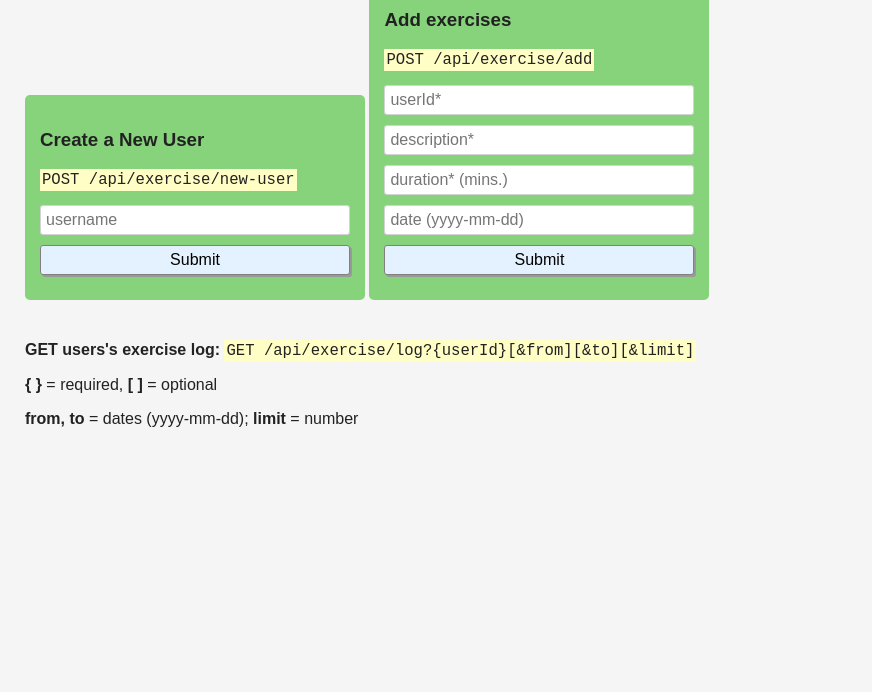
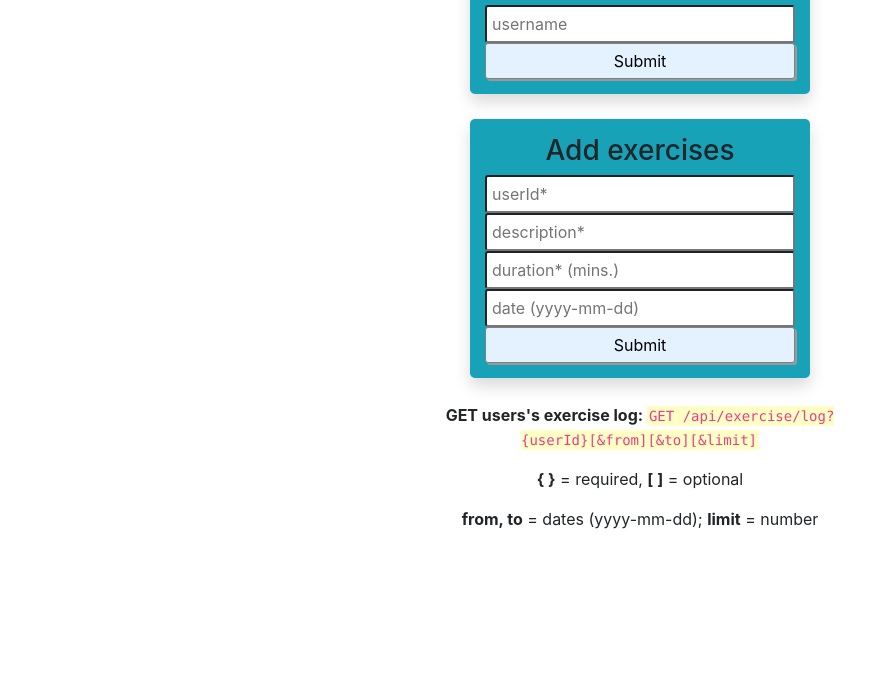
Before and after one commit to znematoadz/exerciseTracker, a website: page views/index.html in a window 1280 px wide. Shown: the part 108-800 px from the top of the page, without its empty margins (0-872 px from the left). Drawn offline with nearby package versions, Linux system fonts and the light colour scheme; files that its build step writes are made by us from their sources.

Commit message:
🛰🏠 Updated with Glitch

```diff
--- a/public/style.css
+++ b/public/style.css
@@ -4,7 +4,7 @@
 }
 
 body {
-  font-family:sans-serif;
+  font-family: 'Montserrat', sans-serif;
   margin: 25px;
   color: #222;
   background-color: #f5f5f5;
@@ -38,7 +38,7 @@ input {
   margin-bottom: 10px;
   padding: 5px;
   width: 100%;
-  border: 1px solid lightgrey;
+
   border-radius: 3px;
   font-size: 16px;
 }
--- a/views/index.html
+++ b/views/index.html
@@ -2,24 +2,24 @@
 <html>
 
    <head>
-      <title>Exercise Tracker | Free Code Camp</title>
-      <link rel="shortcut icon" href="https://cdn.hyperdev.com/us-east-1%3A52a203ff-088b-420f-81be-45bf559d01b1%2Ffavicon.ico" type="image/x-icon"/>
-      <link href="https://fonts.googleapis.com/css?family=Roboto" rel="stylesheet" type="text/css">
+      <meta charset="UTF-8">
+      <meta name="viewport" content="width=device-width, initial-scale=1">
+      <title>Exercise Tracker</title>
+      <link href="https://fonts.googleapis.com/css?family=Montserrat" rel="stylesheet">
       <link href="style.css" rel="stylesheet" type="text/css">
+     <link rel="stylesheet" href="https://stackpath.bootstrapcdn.com/bootstrap/4.2.1/css/bootstrap.min.css" integrity="sha384-GJzZqFGwb1QTTN6wy59ffF1BuGJpLSa9DkKMp0DgiMDm4iYMj70gZWKYbI706tWS" crossorigin="anonymous">
    </head>
 
-   <body>
-      <div class="container">
+   <body class="d-flex justify-content-center align-items-center flex-column ">
+      <div class="container col-xs-10 col-md-8 col-lg-6 col-xl-4 text-center">
          <h1>Exercise tracker</h1>
-          <form action="/api/exercise/new-user" method="post">
+          <form class="bg-info shadow" action="/api/exercise/new-user" method="post">
             <h3>Create a New User</h3>
-            <p><code>POST /api/exercise/new-user</code></p>
             <input id="uname" type="text" name="username" placeholder="username">
             <input type="submit" value="Submit">
           </form>
-          <form action="/api/exercise/add" method="post">
+          <form class="bg-info shadow" action="/api/exercise/add" method="post">
             <h3>Add exercises</h3>
-            <p><code>POST /api/exercise/add</code></p>
             <input id="uid" type="text" name="userId" placeholder="userId*">
             <input id="desc" type="text" name="description" placeholder="description*">
             <input id="dur" type="text" name="duration" placeholder="duration* (mins.)">
```
Also changed, not shown: package.json (+5 -5 lines), server.js (+9 -1 lines), README.md.
